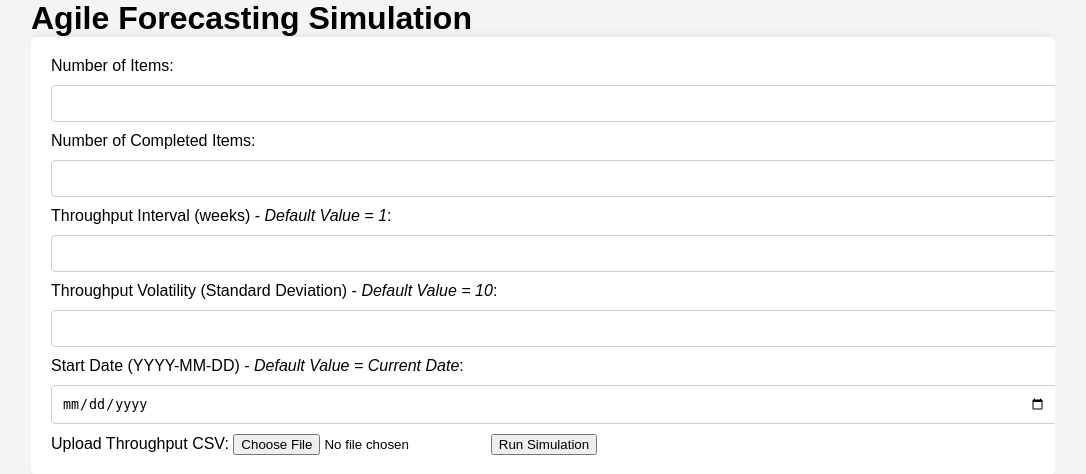
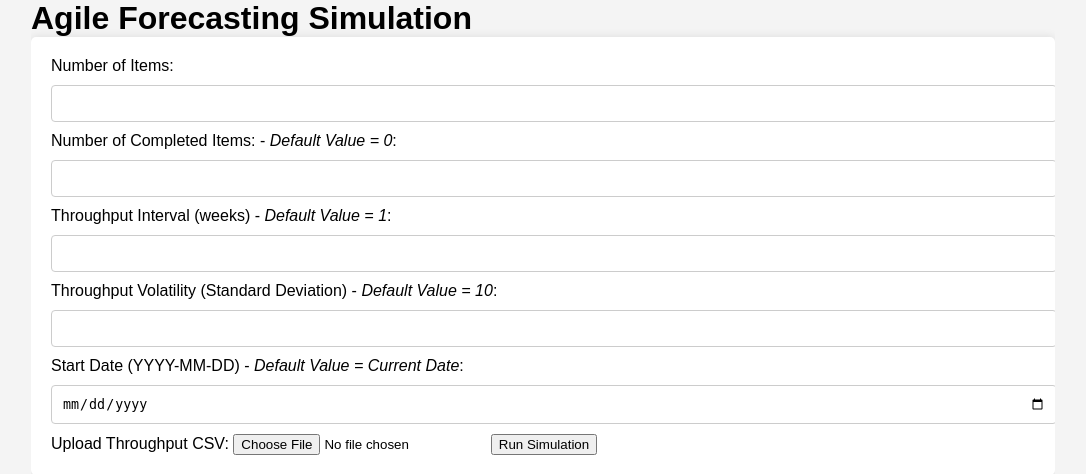
Before and after one commit to jeremyrutz/agile-forecast-webapp, a Flask app: page / in a window 1280 px wide. Shown: the top 474 px of the page, without its empty margins (97-1183 px from the left). Run offline with Flask 2, Linux system fonts and the light colour scheme.

Commit message:
improved input for default values

```diff
--- a/app.py
+++ b/app.py
@@ -40,7 +40,15 @@ def simulate():
         # Parse form input
         try:
             num_items = int(request.form['num_items'])
-            num_completed = int(request.form['num_completed'])
+            # num_completed = int(request.form['num_completed'])
+            num_completed = get_int_form_value(request.form, 'num_completed', 0)
+            if num_completed > num_items:
+                raise ValueError("Number of completed items cannot exceed total number of items.")
+            if num_completed < 0:
+                raise ValueError("Number of completed items cannot be negative.")
+            if num_items <= 0:
+                raise ValueError("Number of items must be a positive integer.")
+
             timeframe_weeks = get_int_form_value(request.form, 'timeframe_weeks', 1)
             throughput_sigma = get_float_form_value(request.form, 'throughput_sigma', 10)
             start_date = request.form.get('start_date') or datetime.today().strftime('%Y-%m-%d')
--- a/templates/index.html
+++ b/templates/index.html
@@ -48,8 +48,8 @@
             <label for="num_items">Number of Items:</label>
             <input type="number" id="num_items" name="num_items" required />
 
-            <label for="num_completed">Number of Completed Items:</label>
-            <input type="number" id="num_completed" name="num_completed" required />
+            <label for="num_completed">Number of Completed Items: - <i>Default Value = 0</i>:</label>
+            <input type="number" id="num_completed" name="num_completed" />
 
             <label for="timeframe_weeks">Throughput Interval (weeks) - <i>Default Value = 1</i>:</label>
             <input type="number" id="timeframe_weeks" name="timeframe_weeks" />
```
Also changed, not shown: static/completion_histogram.png, 1 other file.
